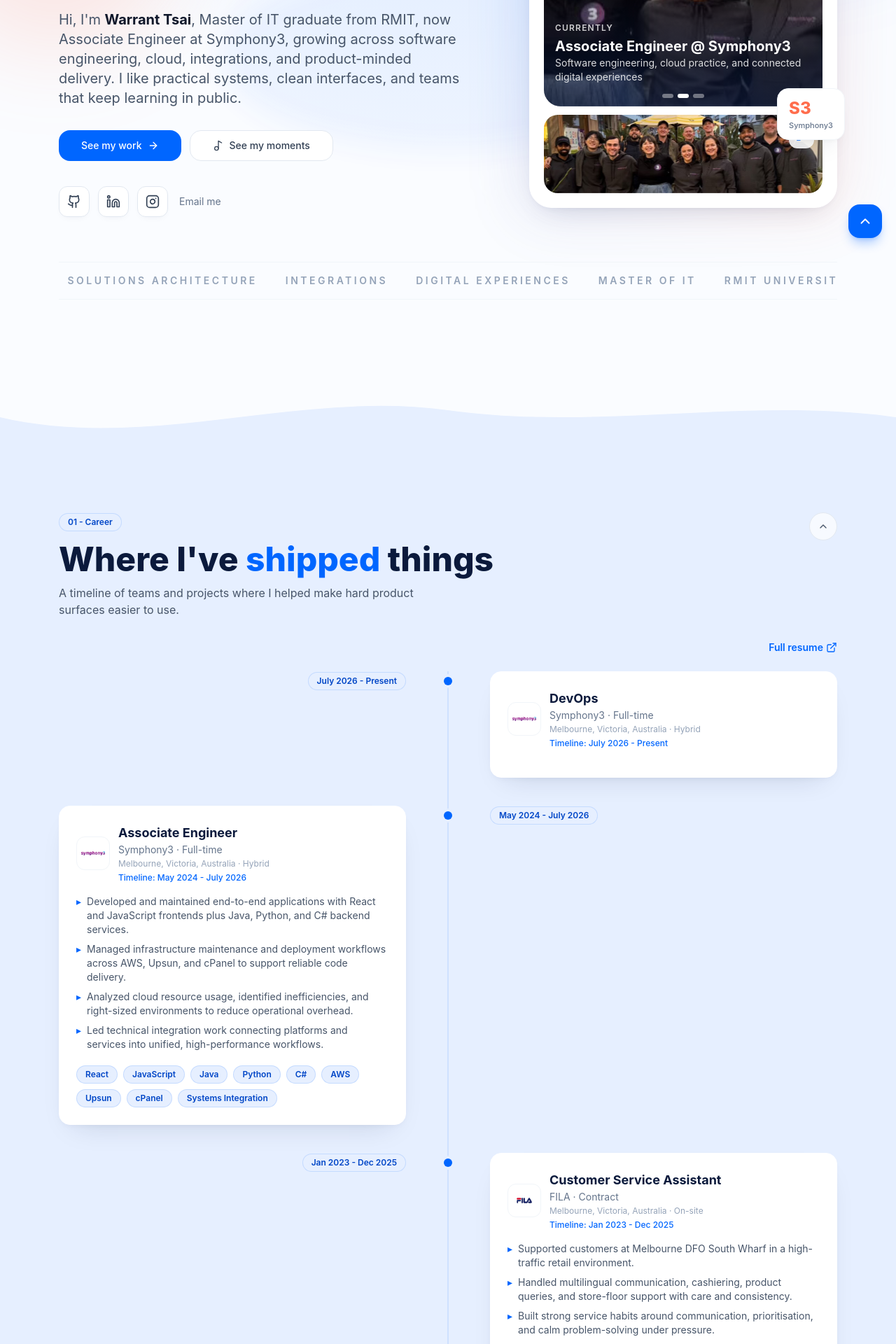
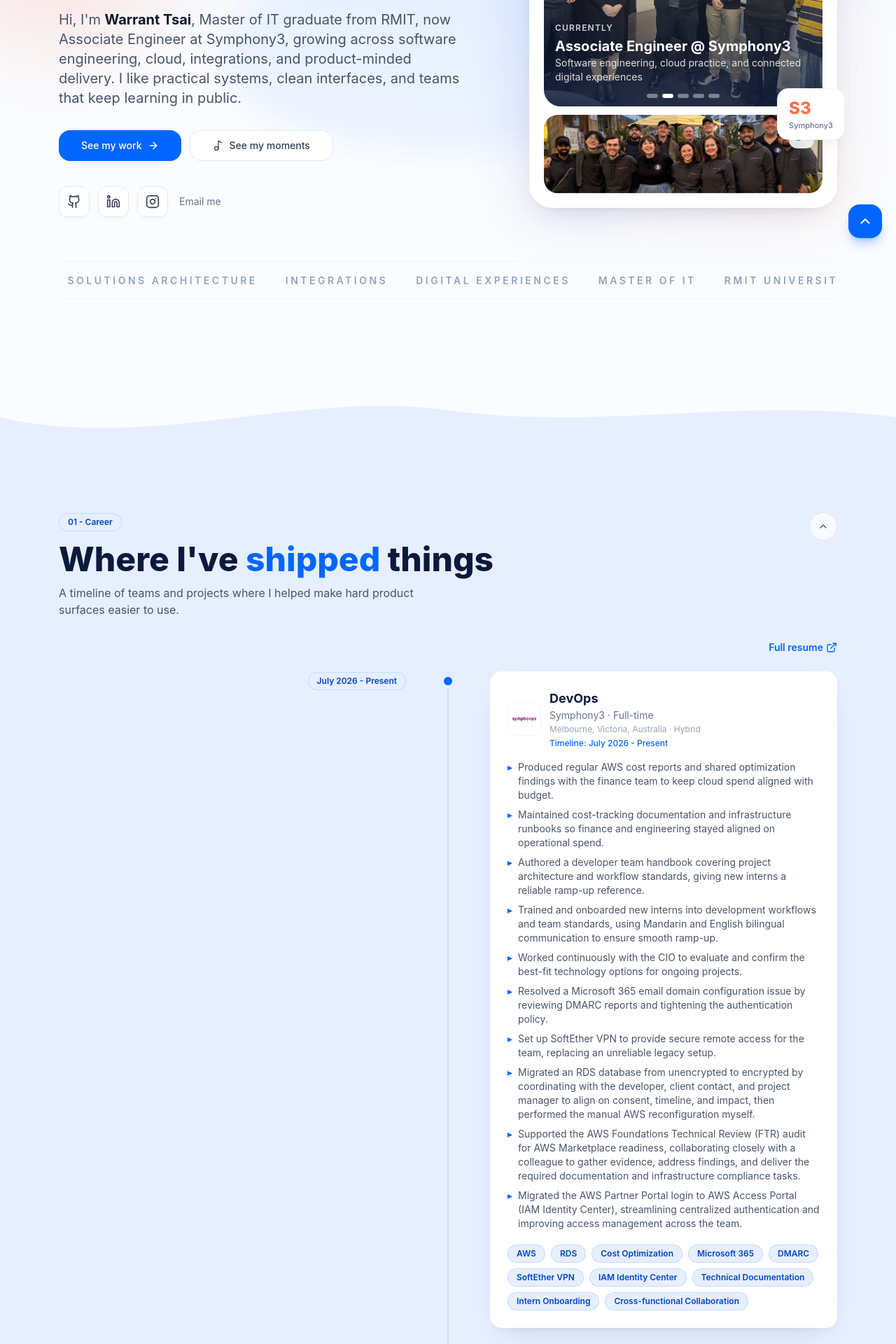
Before and after one commit to warranttsai/portfolio-software-engineer, a React (Vite) app: page / in a window 1280 px wide. Shown: the part 440-2360 px from the top of the page at 70% size. Built offline with nearby package versions, Linux system fonts and the light colour scheme.

Commit message:
feat: add two more group photos of symphony3

```diff
--- a/src/content/portfolio.ts
+++ b/src/content/portfolio.ts
@@ -7,6 +7,8 @@
 import awsAgentCoreWorkshopTwo from "@/src/assets/aws/ws/aws-intro-to-rag-with-amazon-agentcore-2.png";
 import symphonyTeamPhoto from "@/src/assets/symphony3/group-photo-1.jpg";
 import symphonyTeamPhotoTwo from "@/src/assets/symphony3/group-photo-2.jpg";
+import symphonyTeamPhotoThree from "@/src/assets/symphony3/group-photo-3.jpg";
+import symphonyTeamPhotoFour from "@/src/assets/symphony3/group-photo-4.jpg";
 import foGuangShanOne from "@/src/assets/volunteering/2026-fo-guang-shan/1.jpg";
 import foGuangShanTwo from "@/src/assets/volunteering/2026-fo-guang-shan/2.jpg";
 import blackBallLogo from "@/src/assets/career/blackball-logo.jpg";
@@ -74,11 +76,6 @@
 // Auto-advancing hero slideshow — Symphony3 moments front and center.
 export const heroSlides = [
   {
-    src: awsCitadelWorkshop,
-    alt: "Warrant Tsai with colleagues at a Symphony3 AWS workshop",
-    title: "Symphony3 AWS Citadel workshop",
-  },
-  {
     src: symphonyTeamPhoto,
     alt: "Symphony3 team group photo",
     title: "Symphony3 team",
@@ -88,6 +85,20 @@
     alt: "Warrant Tsai with the Symphony3 team",
     title: "Symphony3 crew",
   },
+  {
+    src: symphonyTeamPhotoThree,
+    alt: "Warrant Tsai with the Symphony3 team and Dadfit team",
+    title: "Symphony3 crew",
+  },
+  {
+    src: symphonyTeamPhotoFour,
+    alt: "Warrant Tsai with the Symphony3 team and Dadfit team",
+    title: "Symphony3 crew",
+  },  {
+    src: awsCitadelWorkshop,
+    alt: "Warrant Tsai with colleagues at a Symphony3 AWS workshop",
+    title: "Symphony3 AWS Citadel workshop",
+  }
 ];
 
 export const skills = [
@@ -114,7 +125,19 @@
     locationType: "Hybrid",
     mark: "S3",
     logo: symphony3Logo,
-    bullets: [],
+    bullets: [
+      "Produced regular AWS cost reports and shared optimization findings with the finance team to keep cloud spend aligned with budget.",
+      "Maintained cost-tracking documentation and infrastructure runbooks so finance and engineering stayed aligned on operational spend.",
+      "Authored a developer team handbook covering project architecture and workflow standards, giving new interns a reliable ramp-up reference.",
+      "Trained and onboarded new interns into development workflows and team standards, using Mandarin and English bilingual communication to ensure smooth ramp-up.",
+      "Worked continuously with the CIO to evaluate and confirm the best-fit technology options for ongoing projects.",
+      "Resolved a Microsoft 365 email domain configuration issue by reviewing DMARC reports and tightening the authentication policy.",
+      "Set up SoftEther VPN to provide secure remote access for the team, replacing an unreliable legacy setup.",
+      "Migrated an RDS database from unencrypted to encrypted by coordinating with the developer, client contact, and project manager to align on consent, timeline, and impact, then performed the manual AWS reconfiguration myself.",
+      "Supported the AWS Foundations Technical Review (FTR) audit for AWS Marketplace readiness, collaborating closely with a colleague to gather evidence, address findings, and deliver the required documentation and infrastructure compliance tasks.",
+      "Migrated the AWS Partner Portal login to AWS Access Portal (IAM Identity Center), streamlining centralized authentication and improving access management across the team.",
+    ],
+    skills: ["AWS", "RDS", "Cost Optimization", "Microsoft 365", "DMARC", "SoftEther VPN", "IAM Identity Center", "Technical Documentation", "Intern Onboarding", "Cross-functional Collaboration"],
   },
   {
     period: "May 2024 - July 2026",
--- a/src/demo.tsx
+++ /dev/null
@@ -1,36 +0,0 @@
-import { TeamShowcase, type TeamMember } from "@/src/components/ui/team-showcase";
-
-const developers: TeamMember[] = [
-  {
-    name: "ANNA DEAN",
-    role: "React engineer",
-    imageSrc:
-      "https://images.unsplash.com/photo-1494790108377-be9c29b29330?auto=format&fit=crop&w=420&q=80",
-    themeColor: "bg-[#F9D4D5]",
-  },
-  {
-    name: "CHRIS MEZY",
-    role: "Data engineer",
-    imageSrc:
-      "https://images.unsplash.com/photo-1500648767791-00dcc994a43e?auto=format&fit=crop&w=420&q=80",
-    themeColor: "bg-[#D1E5E6]",
-  },
-  {
-    name: "LESLIE SCHNIDER",
-    role: "Backend developer",
-    imageSrc:
-      "https://images.unsplash.com/photo-1534528741775-53994a69daeb?auto=format&fit=crop&w=420&q=80",
-    themeColor: "bg-[#EAE1DA]",
-  },
-  {
-    name: "JIM BRICKTON",
-    role: "AI specialist",
-    imageSrc:
-      "https://images.unsplash.com/photo-1507003211169-0a1dd7228f2d?auto=format&fit=crop&w=420&q=80",
-    themeColor: "bg-[#FDEACC]",
-  },
-];
-
-export default function TeamShowcaseDemo() {
-  return <TeamShowcase members={developers} />;
-}
```
Also changed, not shown: src/assets/symphony3/group-photo-3.jpg (added), src/assets/symphony3/group-photo-4.jpg (added).
